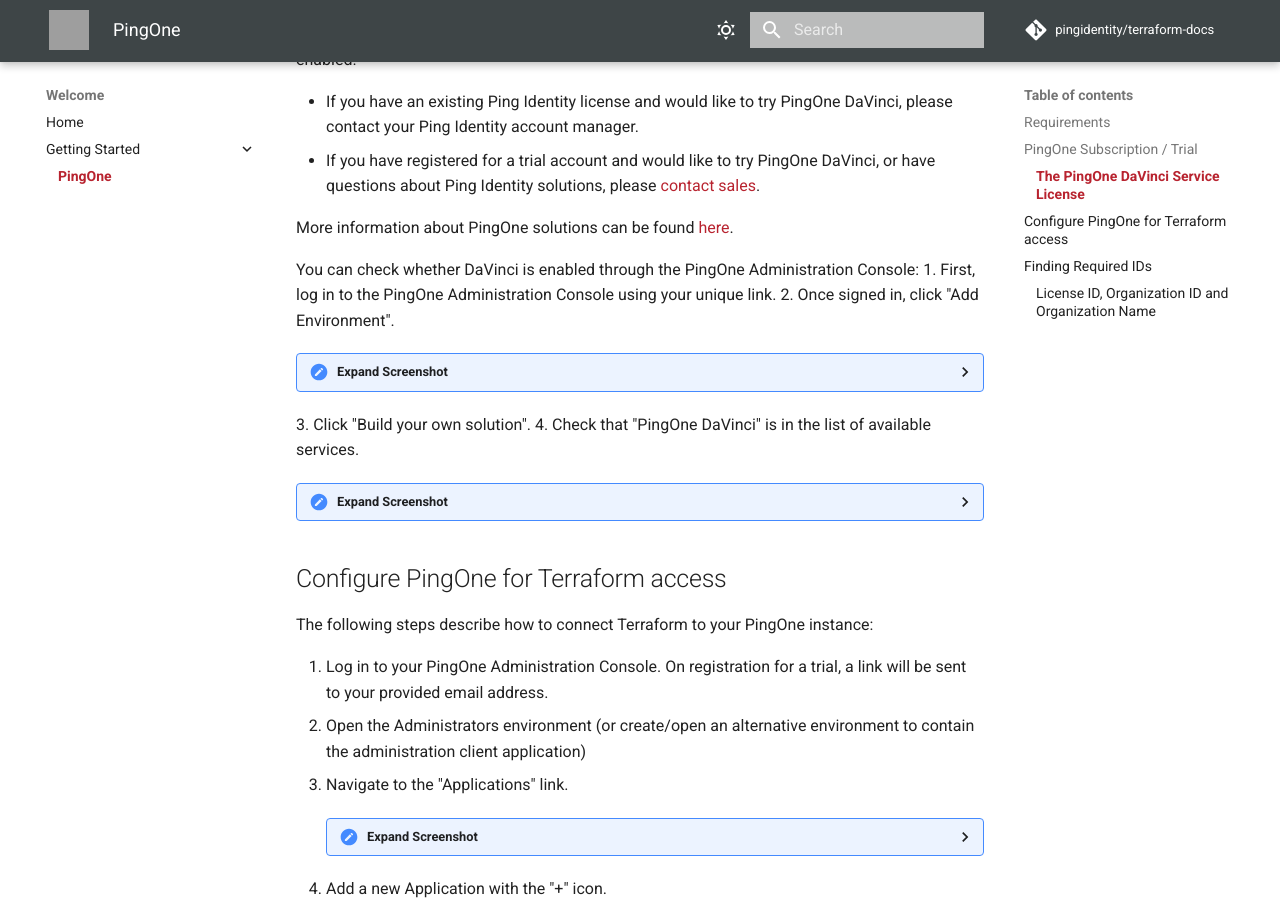
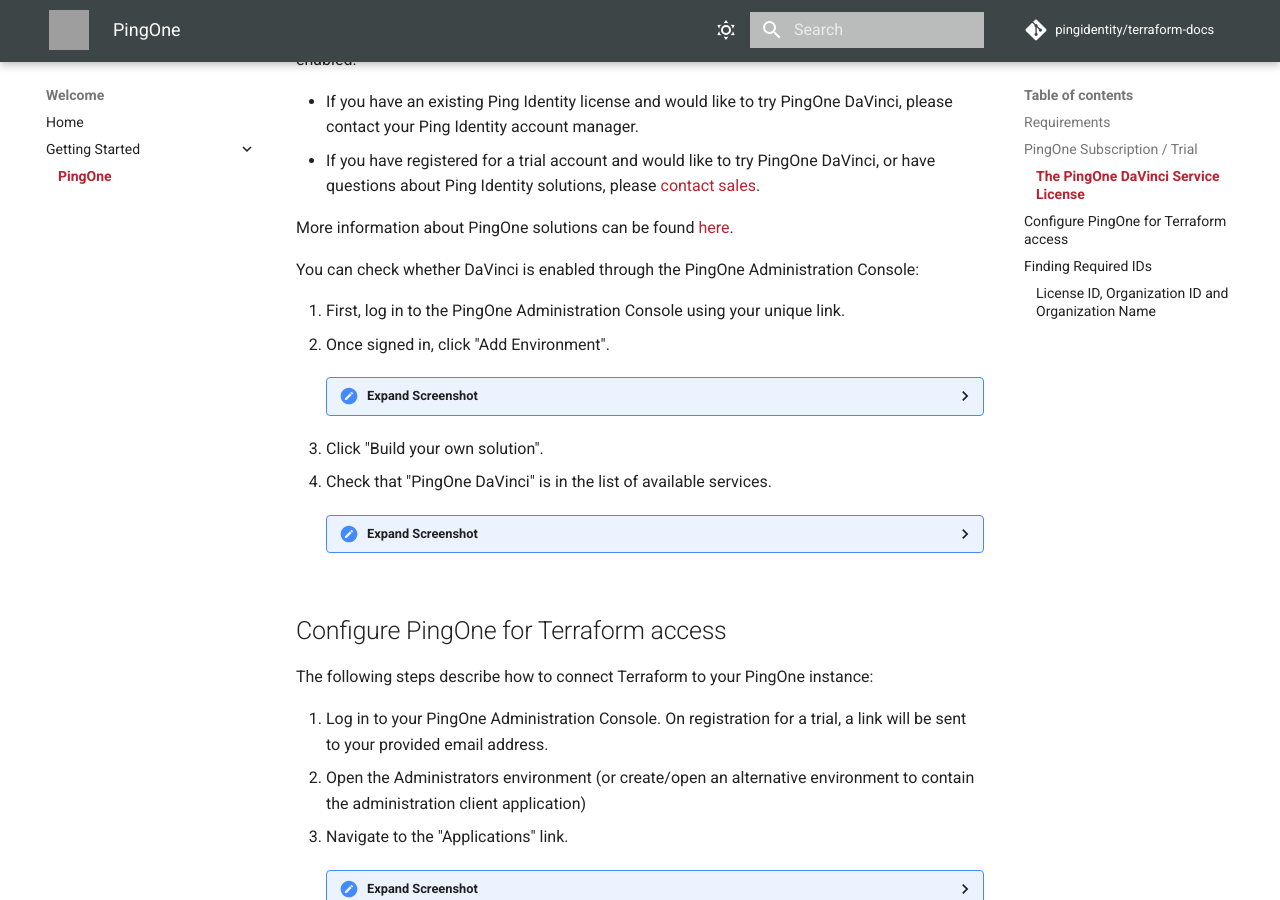
Before and after one commit to pingidentity/terraform-docs, an MkDocs documentation site: the page built from docs/getting-started/pingone.md, in a window 1280 px wide and 900 px high, scrolled down 661 px. Built offline with MkDocs 1.6.1 and Material for MkDocs 9.7.7, drawn with Linux system fonts in a browser that asks for light colours; comment, search, counter and statistics services are not loaded; grey boxes are pictures that could not be loaded.

Commit message:
update image locations

```diff
--- a/docs/getting-started/pingone.md
+++ b/docs/getting-started/pingone.md
@@ -20,17 +20,18 @@ The PingOne DaVinci service is not enabled by default in the PingOne Cloud Platf
 More information about PingOne solutions can be found [here](https://docs.pingidentity.com/r/en-us/pingone/pingone_p1solutions_main).
 
 You can check whether DaVinci is enabled through the PingOne Administration Console:
+
 1. First, log in to the PingOne Administration Console using your unique link.
 2. Once signed in, click "Add Environment".
     <details>
       <summary>Expand Screenshot</summary>
-        <img src="../img/getting-started/pingone-console-admins-env.png"  alt="PingOne Administration Console, Add Environment Button"/>
+        <img src="../../img/getting-started/pingone-console-admins-env.png"  alt="PingOne Administration Console, Add Environment Button"/>
     </details>
 3. Click "Build your own solution".
 4. Check that "PingOne DaVinci" is in the list of available services.
     <details>
       <summary>Expand Screenshot</summary>
-        <img src="../img/getting-started/pingone-console-create-environment-davinci.png"  alt="PingOne Administration Console, Build your own solution"/>
+        <img src="../../img/getting-started/pingone-console-create-environment-davinci.png"  alt="PingOne Administration Console, Build your own solution"/>
     </details>
 
 ## Configure PingOne for Terraform access
@@ -42,32 +43,32 @@ The following steps describe how to connect Terraform to your PingOne instance:
 3. Navigate to the "Applications" link.
     <details>
       <summary>Expand Screenshot</summary>
-        <img src="../img/getting-started/pingone-console-environment-home-applications.png"  alt="PingOne Administration Console, Applications Link"/>
+        <img src="../../img/getting-started/pingone-console-environment-home-applications.png"  alt="PingOne Administration Console, Applications Link"/>
     </details>
 4. Add a new Application with the "+" icon.
     <details>
       <summary>Expand Screenshot</summary>
-        <img src="../img/getting-started/pingone-console-applications-home.png"  alt="PingOne Administration Console, Applications Home"/>
+        <img src="../../img/getting-started/pingone-console-applications-home.png"  alt="PingOne Administration Console, Applications Home"/>
     </details>
 5. Set a name and an optional description.  Ensure that **Worker** is selected as the application type.
     <details>
       <summary>Expand Screenshot</summary>
-        <img src="../img/getting-started/pingone-console-add-application.png"  alt="PingOne Administration Console, Add Application"/>
+        <img src="../../img/getting-started/pingone-console-add-application.png"  alt="PingOne Administration Console, Add Application"/>
     </details>
 6. Enable the application with the toggle switch.
     <details>
       <summary>Expand Screenshot</summary>
-        <img src="../img/getting-started/pingone-console-application-settings.png"  alt="PingOne Administration Console, Application Settings"/>
+        <img src="../../img/getting-started/pingone-console-application-settings.png"  alt="PingOne Administration Console, Application Settings"/>
     </details>
 7. Click on the "Roles" tab, and set administrative roles accordingly.  Example roles to be able to create and manage environments and their configurations are shown in the screenshot.  More information about role permissions can be found at the [PingOne Cloud Platform online documentation](https://docs.pingidentity.com/r/en-us/pingone/p1_c_roles).
     <details>
       <summary>Expand Screenshot</summary>
-        <img src="../img/getting-started/pingone-console-application-roles.png"  alt="PingOne Administration Console, Application Roles"/>
+        <img src="../../img/getting-started/pingone-console-application-roles.png"  alt="PingOne Administration Console, Application Roles"/>
     </details>
 8. Click on the "Configuration" tab, expand the General section and extract the "Client ID", "Client Secret" and "Environment ID" values. These are used to authenticate the provider to the PingOne organisation.
     <details>
       <summary>Expand Screenshot</summary>
-        <img src="../img/getting-started/pingone-console-application-details.png"  alt="PingOne Administration Console, Application Details"/>
+        <img src="../../img/getting-started/pingone-console-application-details.png"  alt="PingOne Administration Console, Application Details"/>
     </details>
 9. Steps to configure the PingOne Terraform provider using these values can be found on the [Terraform Registry provider documentation](https://registry.terraform.io/providers/pingidentity/pingone/latest/docs).
 
@@ -83,10 +84,10 @@ The license ID is required when creating an environment using the `pingone_envir
 2. Navigate to "Licenses".
     <details>
       <summary>Expand Screenshot</summary>
-        <img src="../img/getting-started/pingone-console-admins-licenses.png"  alt="PingOne Administration Console, Licenses Link"/>
+        <img src="../../img/getting-started/pingone-console-admins-licenses.png"  alt="PingOne Administration Console, Licenses Link"/>
     </details>
 3. Look for the relevant license (that is not an Admin license) and use the copy link to copy the ID.  The organization name and organization ID are also shown and can be copied.
     <details>
       <summary>Expand Screenshot</summary>
-        <img src="../img/getting-started/pingone-console-admins-licenses-detail.png"  alt="PingOne Administration Console, Licenses Detail"/>
+        <img src="../../img/getting-started/pingone-console-admins-licenses-detail.png"  alt="PingOne Administration Console, Licenses Detail"/>
     </details>
```
